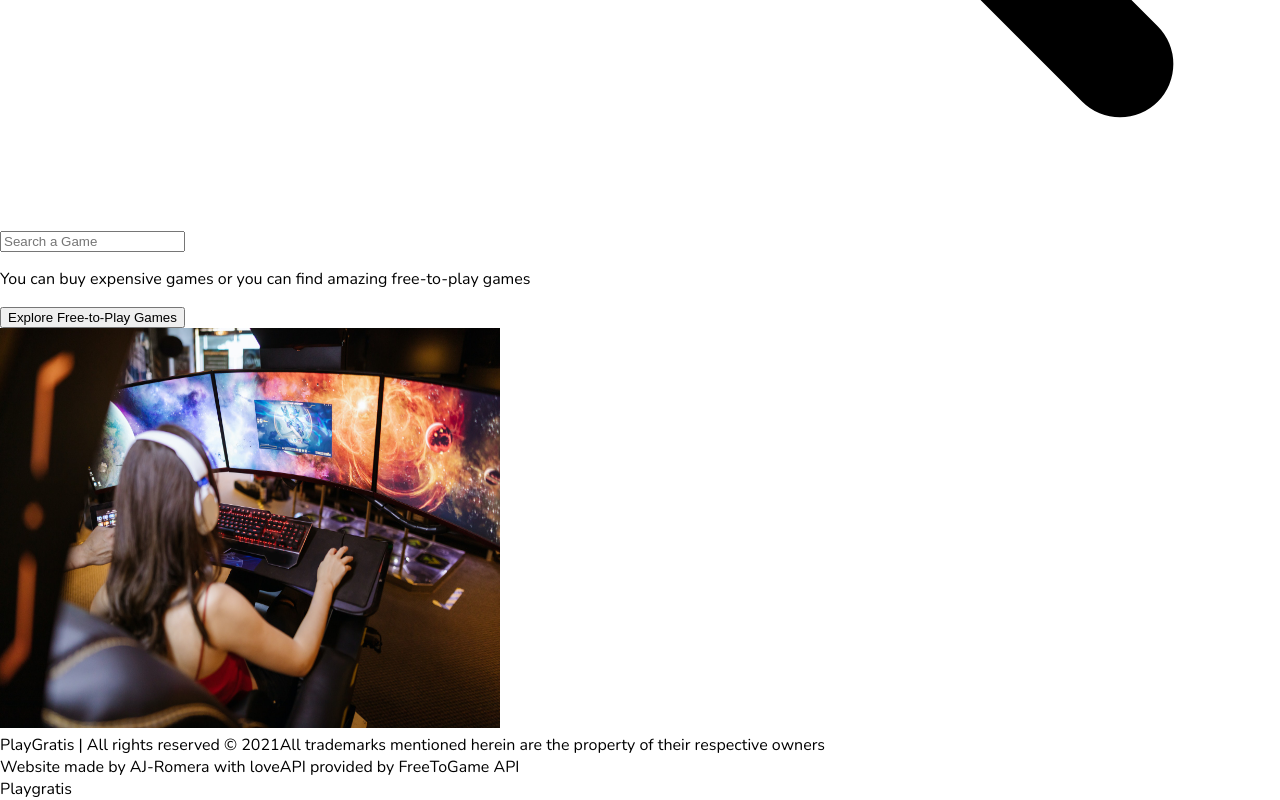
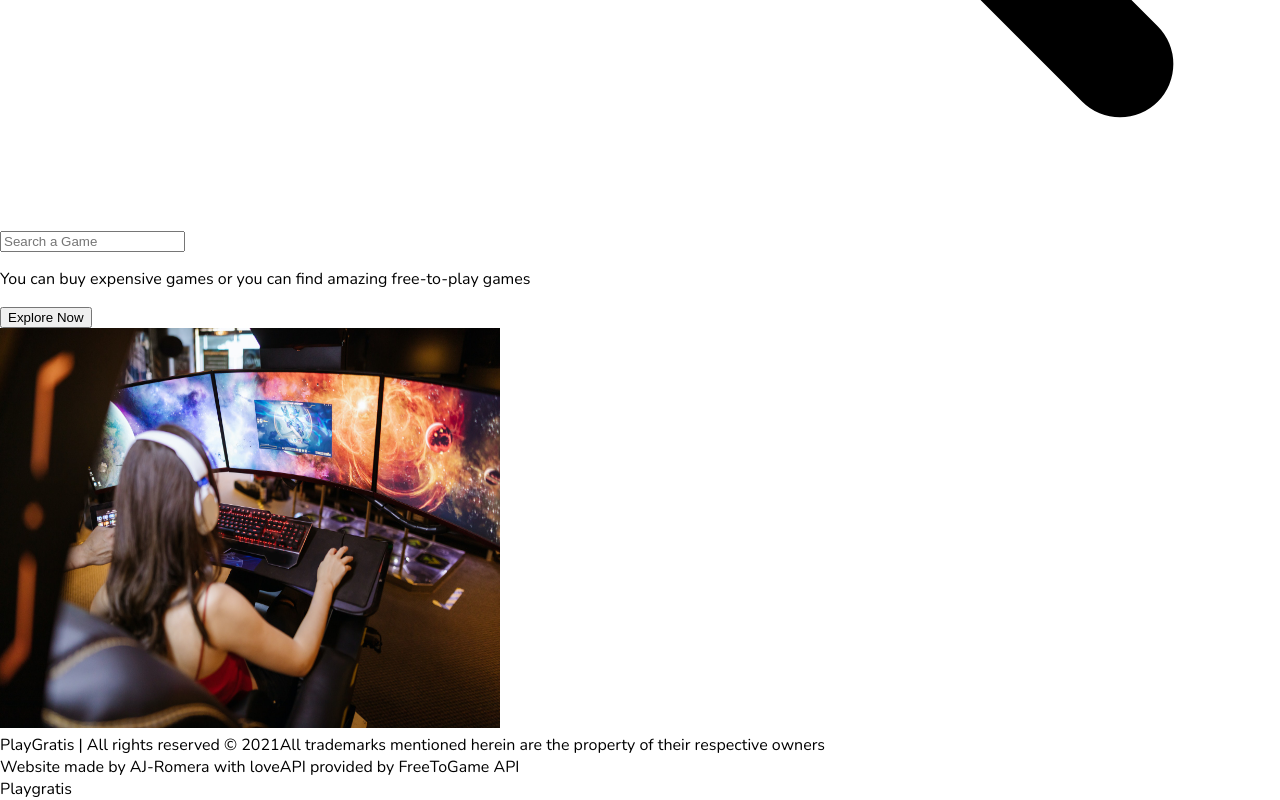
Before and after one commit to AJ-Romera/play-gratis, a Next.js app: page / in a window 1280 px wide. Shown: the part 1100-1900 px from the top of the page. Built offline with nearby package versions, Linux system fonts and the light colour scheme; a web font is replaced by a local one.

Commit message:
FIX: Fix Button Message as a Prop

```diff
--- a/components/ui/Button.js
+++ b/components/ui/Button.js
@@ -1,9 +1,9 @@
 import React from 'react';
 
-function Button() {
+function Button({ btnMessage }) {
 	return (
 		<button class='bg-gray-700 px-5 py-3 text-sm shadow-sm font-medium tracking-wider border text-gray-100 rounded-2xl hover:shadow-lg hover:bg-gray-800'>
-			Explore Free-to-Play Games
+			{btnMessage}
 		</button>
 	);
 }
--- a/pages/index.js
+++ b/pages/index.js
@@ -13,7 +13,7 @@ function Home() {
 								You can buy expensive games or you can find
 								amazing free-to-play games
 							</p>
-							<Button />
+							<Button btnMessage='Explore Now' />
 						</div>
 						<Image
 							src='/static/images/pexels-rodnae-productions-7915289.jpg'
```
